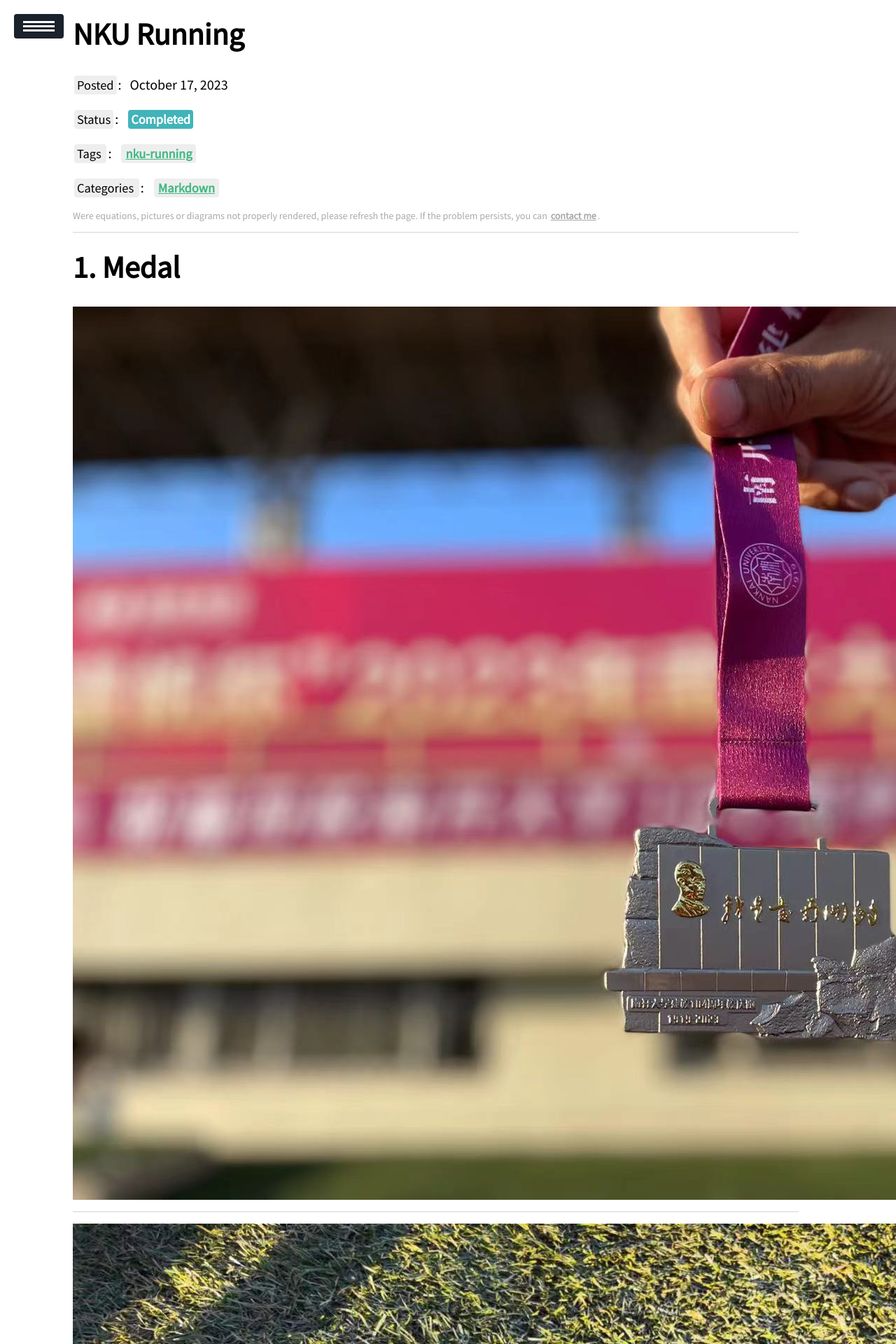
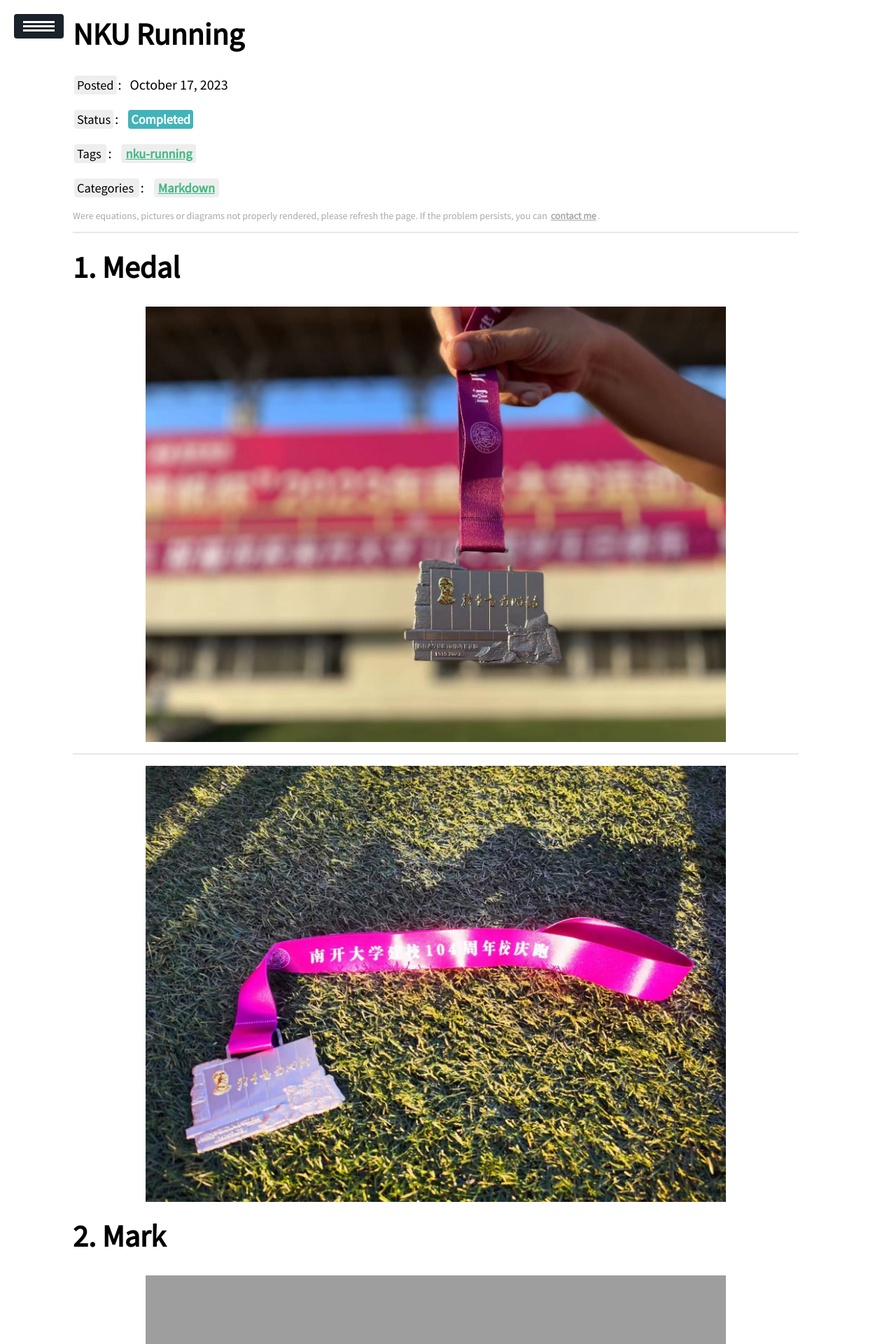
Before and after one commit to ssskz/ssskz.github.io, a Jekyll site: the page built from _posts/2023-10-17-NKU-Running.md, in a window 1280 px wide. Shown: the top 1920 px of the page at 70% size. Built offline with Jekyll 4.4.1, drawn with Linux system fonts in a browser that asks for light colours; our own code applies the rules of GitHub Pages for plain Markdown files; a script that is not in the unit is left out.

Commit message:
1
Signed-off-by: ssskz <12497590+ssskz@user.noreply.gitee.com>

```diff
--- a/_posts/2023-10-17-NKU-Running.md
+++ b/_posts/2023-10-17-NKU-Running.md
@@ -11,23 +11,23 @@
 
 # Medal
 
-<img src="https://ssskz.github.io/about/Run_1.jpg">
+<img src="https://ssskz.github.io/about/Run_1.jpg" width="80%" >
 
 ------
 
-<img src="https://ssskz.github.io/about/Run_2.jpg">
+<img src="https://ssskz.github.io/about/Run_2.jpg" width="80%" >
 
 # Mark
 
-<img src="https://ssskz.github.io/about/Run_3.jpg">
+<img src="https://ssskz.github.io/about/Run_3.jpg" width="80%" >
 
 ------
 
-<img src="https://ssskz.github.io/about/Run_4.jpg">
+<img src="https://ssskz.github.io/about/Run_4.jpg" width="80%" >
 
 ------
 
-<img src="https://ssskz.github.io/about/Run_5.jpg" >
+<img src="https://ssskz.github.io/about/Run_5.jpg" width="80%" >
 
 # Roster
 
```
